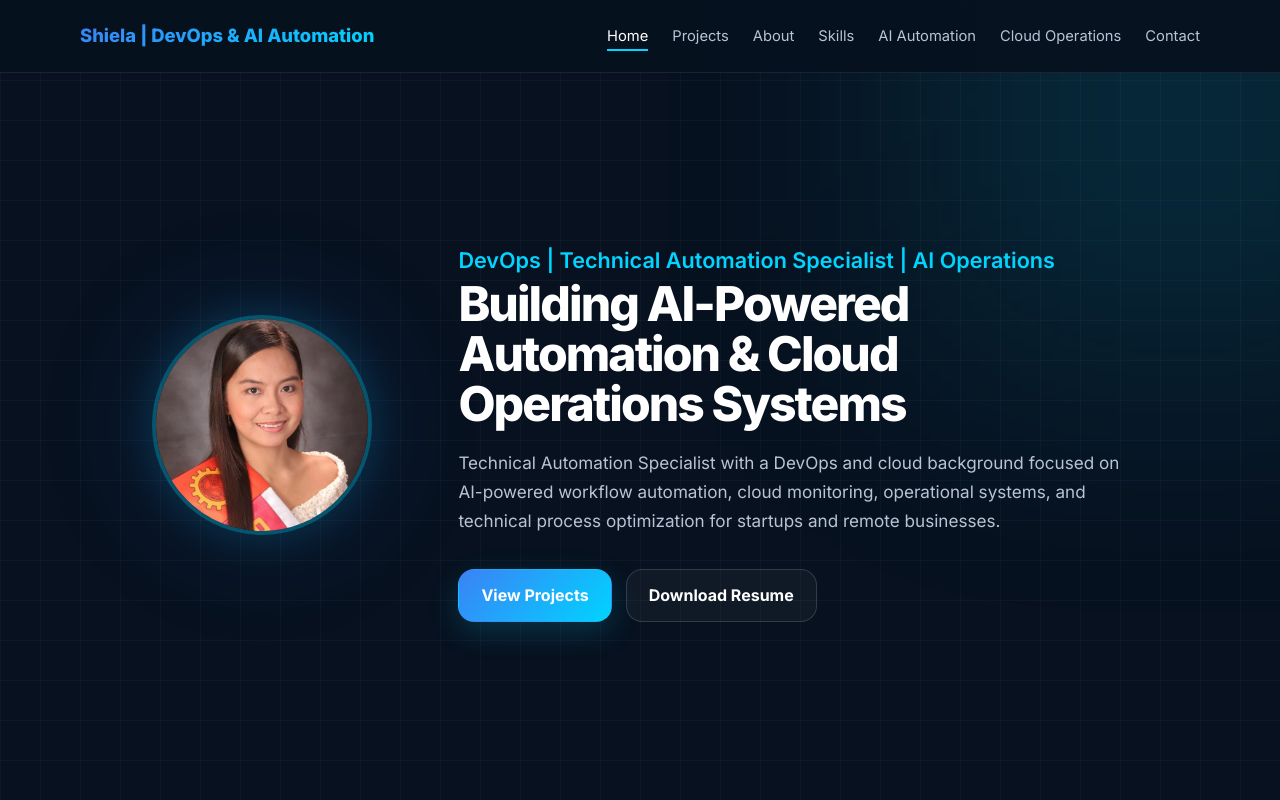
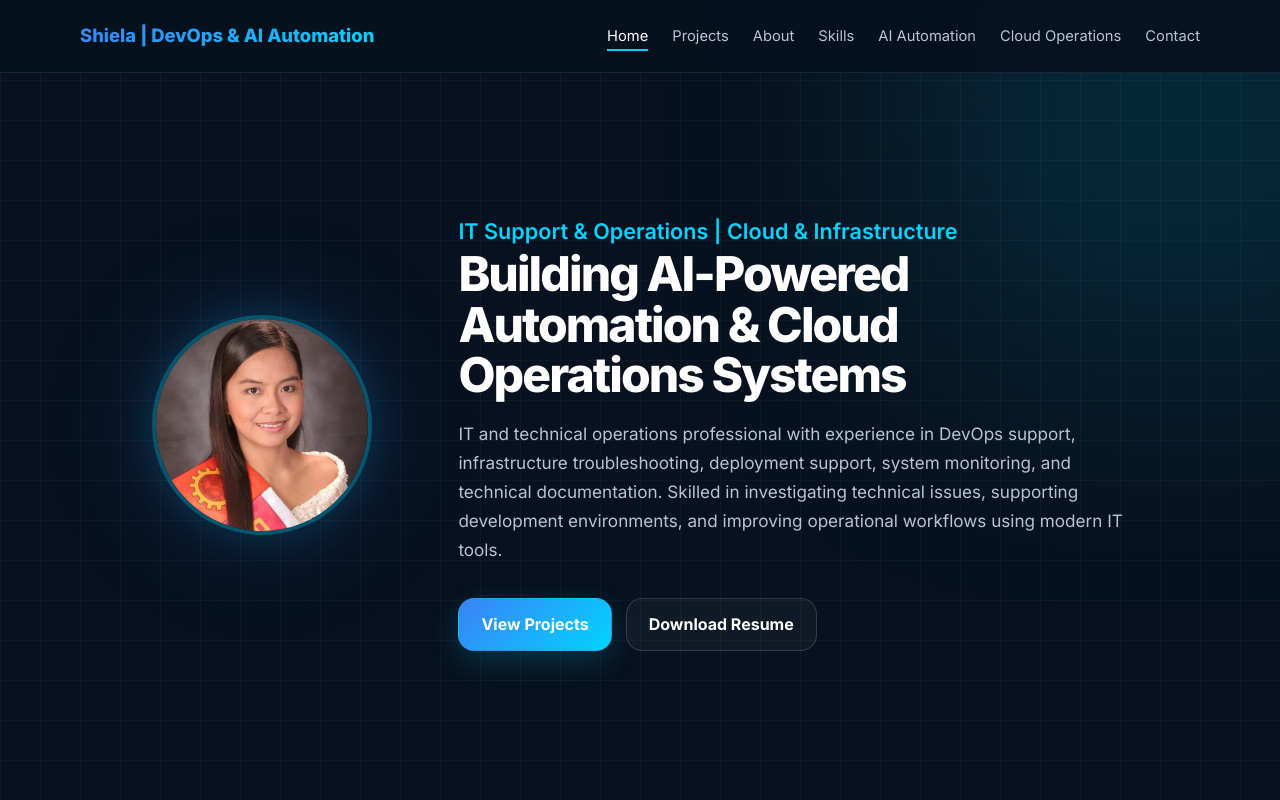
Before and after one commit to faithntech/devops-cloud-ai-automation-engineer-portfolio, a plain HTML site: page files/index.html in a window 1280 px wide. Shown: the top 800 px of the page. Drawn offline with Linux system fonts and the light colour scheme.

Commit message:
Revise role and summary in index.html
Updated role description and professional summary for clarity.

```diff
--- a/files/index.html
+++ b/files/index.html
@@ -37,13 +37,13 @@
             </div>
 
             <div class="hero-text">
-                <h3 class="role">DevOps | Technical Automation Specialist | AI Operations</h3>
+                <h3 class="role">IT Support & Operations | Cloud & Infrastructure</h3>
                 <h1>Building AI-Powered Automation & Cloud Operations Systems</h1>
 
                 <p class="hero-sub">
-                    Technical Automation Specialist with a DevOps and cloud background
-                    focused on AI-powered workflow automation, cloud monitoring, operational systems,
-                    and technical process optimization for startups and remote businesses.
+                    IT and technical operations professional with experience in DevOps support, infrastructure troubleshooting,
+                    deployment support, system monitoring, and technical documentation. Skilled in investigating technical issues,
+                    supporting development environments, and improving operational workflows using modern IT tools.
                 </p>
 
                 <div class="cta">
```
